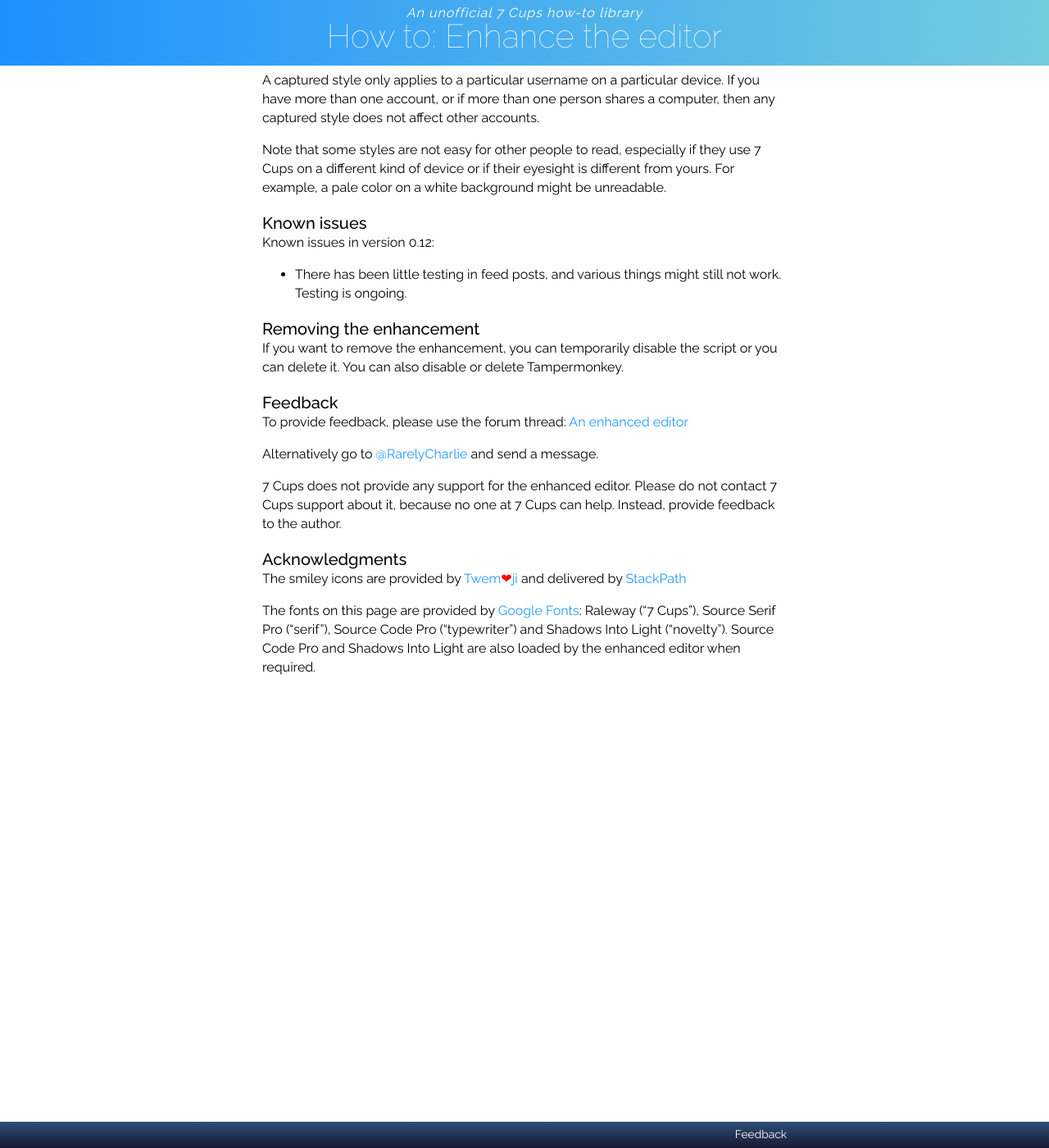
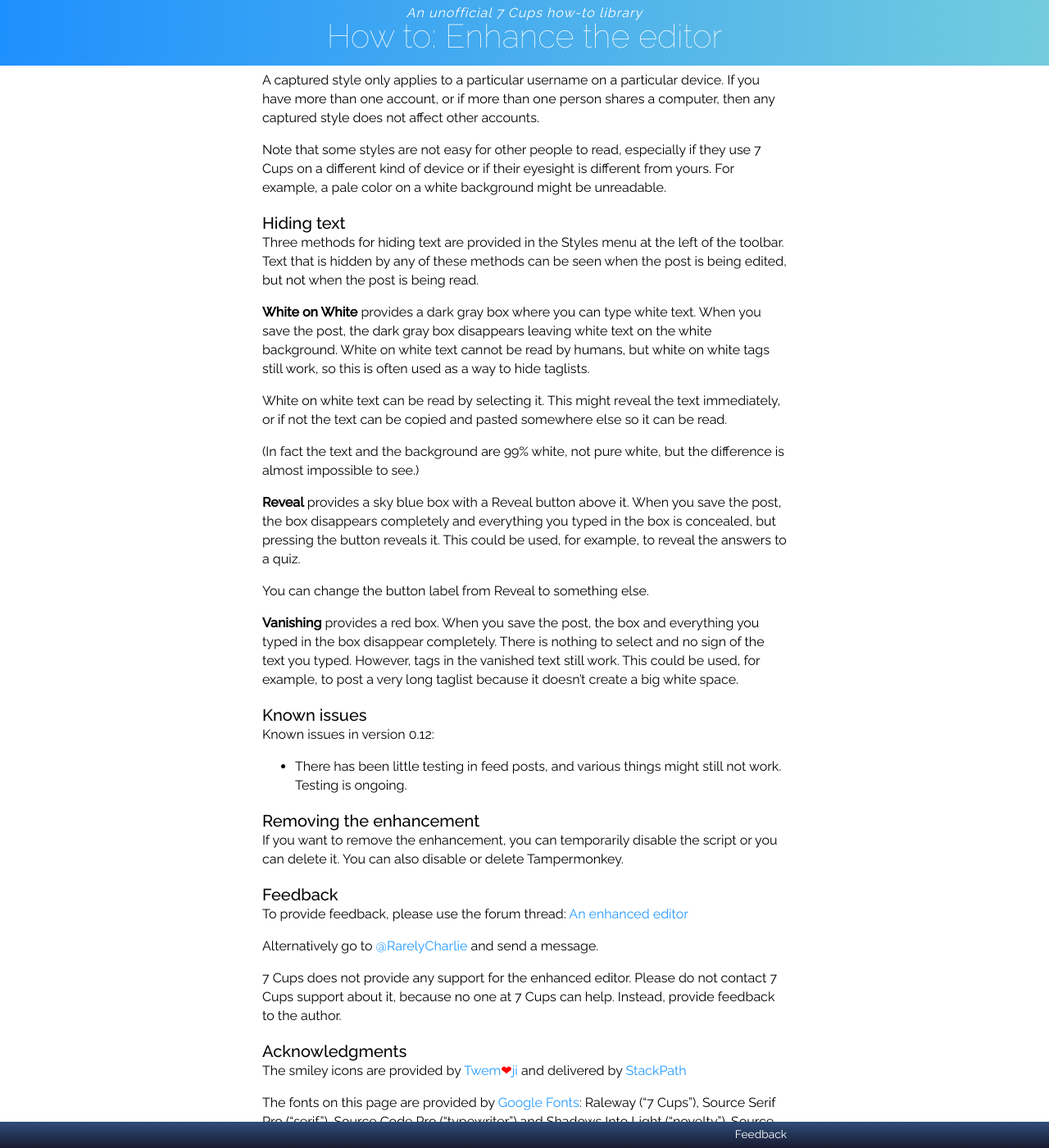
Before and after one commit to RarelyCharlie/rarelycharlie.github.io, a Jekyll site: the page built from _draft/editor.md, in a window 1280 px wide and 1400 px high, scrolled down 5606 px. Shown: the whole window at 82% size. Built offline with Jekyll 4.4.1, drawn with Linux system fonts in a browser that asks for light colours; emoji names are drawn with the system emoji font.

Commit message:
hiding text

```diff
--- a/_draft/editor.md
+++ b/_draft/editor.md
@@ -225,6 +225,22 @@ A captured style only applies to a particular username on a particular device. I
 
 Note that some styles are not easy for other people to read, especially if they use 7 Cups on a different kind of device or if their eyesight is different from yours. For example, a pale color on a white background might be unreadable.
 
+### Hiding text
+
+Three methods for hiding text are provided in the Styles menu at the left of the toolbar. Text that is hidden by any of these methods can be seen when the post is being edited, but not when the post is being read.
+
+**White on White** provides a dark gray box where you can type white text. When you save the post, the dark gray box disappears leaving white text on the white background. White on white text cannot be read by humans, but white on white tags still work, so this is often used as a way to hide taglists.
+
+White on white text can be read by selecting it. This might reveal the text immediately, or if not the text can be copied and pasted somewhere else so it can be read.
+
+(In fact the text and the background are 99% white, not pure white, but the difference is almost impossible to see.)
+
+**Reveal** provides a sky blue box with a Reveal button above it. When you save the post, the box disappears completely and everything you typed in the box is concealed, but pressing the button reveals it. This could be used, for example, to reveal the answers to a quiz.
+
+You can change the button label from Reveal to something else.
+
+**Vanishing** provides a red box. When you save the post, the box and everything you typed in the box disappear completely. There is nothing to select and no sign of the text you typed. However, tags in the vanished text still work. This could be used, for example, to post a very long taglist because it doesn't create a big white space.
+
 ### Known issues
 Known issues in version 0.12:
 
```
